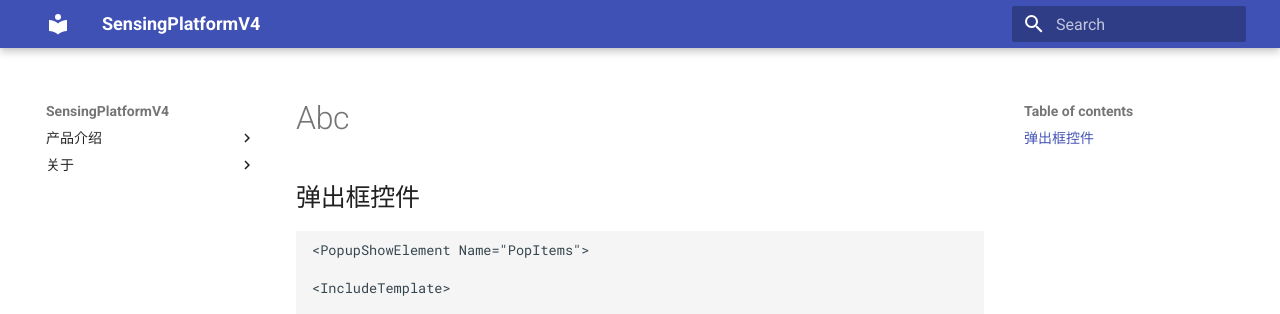
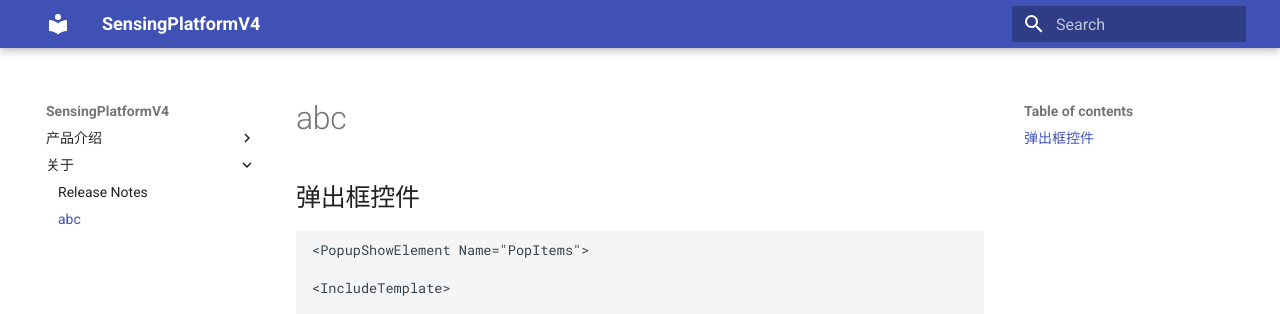
Before and after one commit to troncell/SensingPlatformDocs, an MkDocs documentation site: the page built from docs/abc.md, in a window 1280 px wide. Shown: the top 314 px of the page. Built offline with MkDocs 1.6.1 and Material for MkDocs 9.7.7, drawn with Linux system fonts in a browser that asks for light colours.

Commit message:
Update mkdocs.yml

```diff
--- a/mkdocs.yml
+++ b/mkdocs.yml
@@ -6,3 +6,4 @@
         - '项目配置结构的介绍': './产品介绍/项目配置结构的介绍.md'
     - 关于:
         - 'Release Notes': 'release-notes.md'
+        - 'abc': 'abc.md'
```
